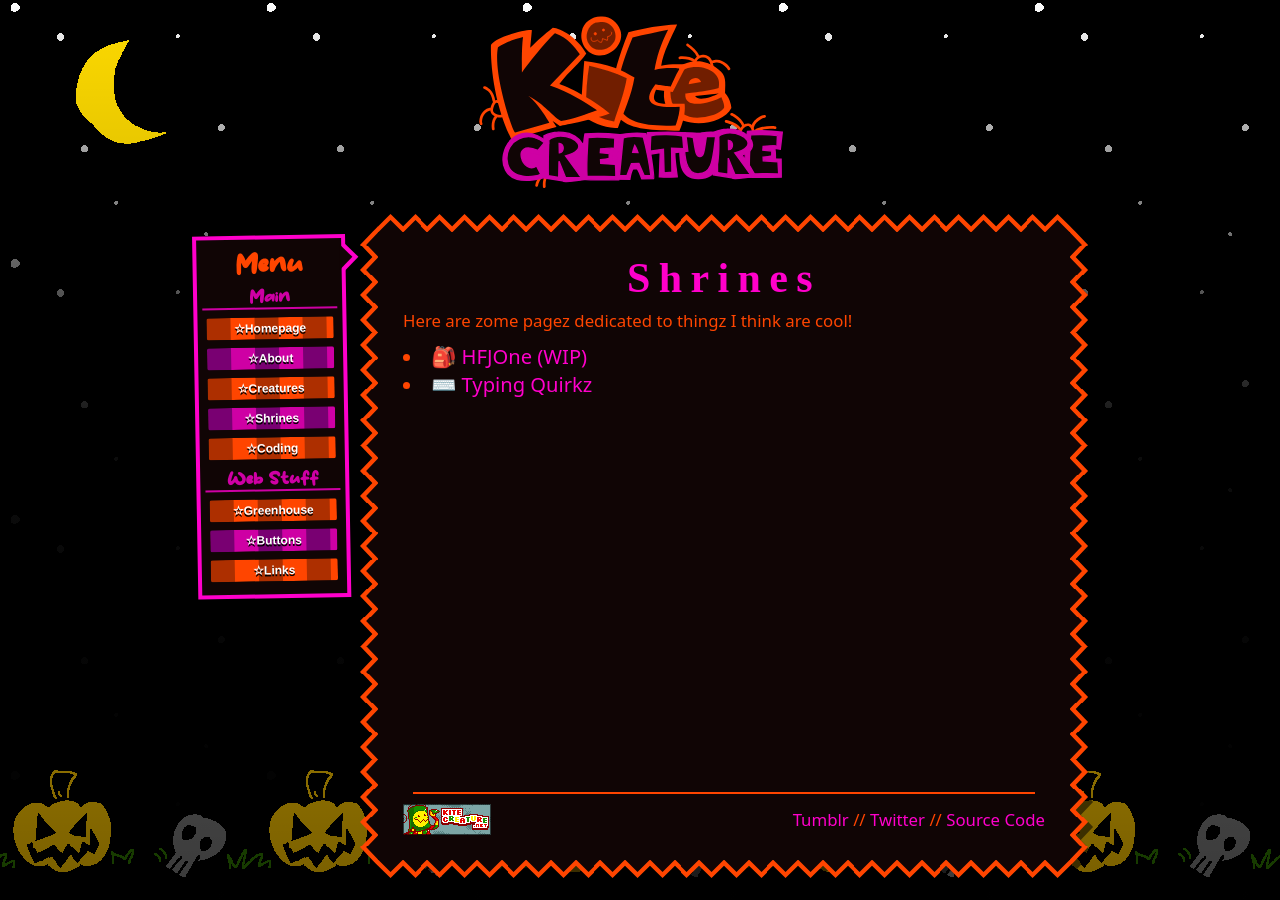
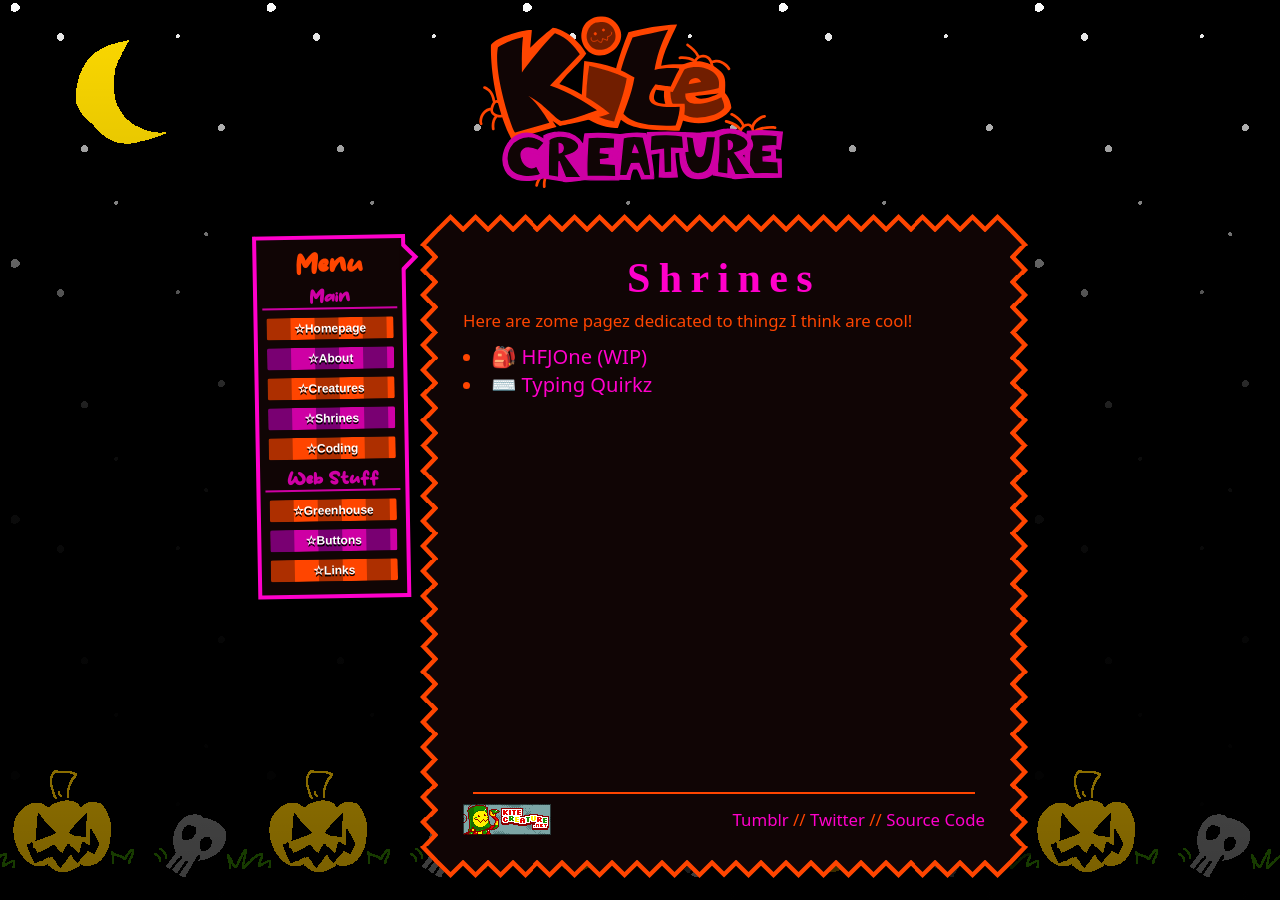
Before and after one commit to ro1y/kitecreature.net, a Jekyll site: the page built from _pages/shrines/shrines.md, in a window 1280 px wide. Built offline with Jekyll 4.4.1, drawn with Linux system fonts in a browser that asks for light colours.

Commit message:
📏 Adjust Spacing

```diff
--- a/_sass/layout.sass
+++ b/_sass/layout.sass
@@ -1,7 +1,7 @@
 html
 	height: 100%
 body
-	max-width: 920px
+	max-width: 800px
 	min-height: 100%
 	margin: auto
 	display: grid
```
